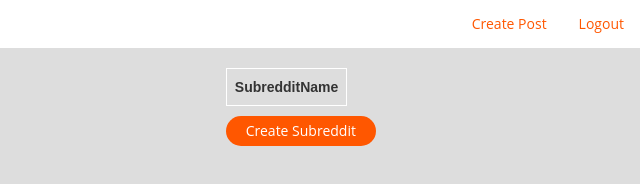
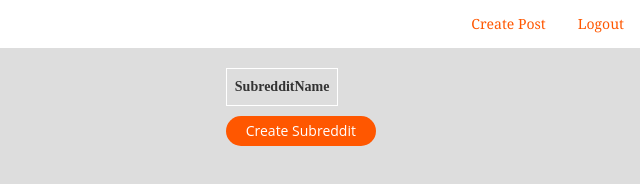
Before and after one commit to MedhunKannan/2B02-Mervyn-Yiping-Ralph-Medhun_RedditClone, a website: page Frontend/public/viewpost.html in a window 1280 px wide. Shown: the full height of the page, 640-1280 px from the left. Drawn offline with nearby package versions, Linux system fonts and the light colour scheme.

Commit message:
changed the fonts

```diff
--- a/Frontend/public/viewpost.html
+++ b/Frontend/public/viewpost.html
@@ -72,10 +72,10 @@
                   <div class="card text-center">
                           <div class="card-header"> Featured </div>
                       <div class="card-body">
-                        <h5 class="card-title"><a href="viewComment.html?id=${d.id}">${d.title}</a></h5>
-                        <h5 class="name">Subreddit: <a href="viewSubreddit.html?subreddit_id=${d.subreddit_id}">${d.name}</a></h5>
-                        <h6>Posted by: ${d.username}</h6>
-                        <p class="card-body" style ="padding:5%;">${d.body}</p>
+                        <h5 class="card-title" style ="font-family: 'Montserrat'; font-size: 16px;"><a href="viewComment.html?id=${d.id}">${d.title}</a></h5>
+                        <h5 class="name" style ="font-family: 'Montserrat'; font-size: 16px;">Subreddit: <a href="viewSubreddit.html?subreddit_id=${d.subreddit_id}">${d.name}</a></h5>
+                        <h6 style =" font-family: 'Montserrat'; font-size: 12px;">Posted by: ${d.username}</h6>
+                        <p class="card-body" style =" font-family: 'Montserrat'; font-size: 16px;">${d.body}</p>
                         <p class="card-content"><a href="viewComment.html?id=${d.id}"><img src= "${d.cloudinary_url}" style= "width:450px; height:450px;"/></p></a>
                       </div>
                       <div class="card-footer text-muted">
@@ -92,7 +92,7 @@
                   </div>
                   <div class="card-body">
                     <h5 class="card-title"><a href="viewComment.html?id=${d.id}">${d.title}</a></h5>
-                    <h5 class="name">Subreddit: <a href="viewSubreddit.html?subreddit_id=${d.subreddit_id}">${d.name}</a></h5>
+                    <h5 class="name" style =" font-family: 'Montserrat';">Subreddit: <a href="viewSubreddit.html?subreddit_id=${d.subreddit_id}">${d.name}</a></h5>
                     <h6>Posted by: ${d.username}</h6>
                     <p class="card-body">${d.body}</p>
                   </div>
@@ -159,13 +159,11 @@
           },
         });
 
-
         $("#Logout").click(function () {
-          alert("Logged out!")
-        window.localStorage.clear();
-        window.location.assign("http://localhost:3001/login.html");
+          alert("Logged out!");
+          window.localStorage.clear();
+          window.location.assign("http://localhost:3001/login.html");
         });
-
 
         $("#create").click(function () {
           var subredditName = $("#createname").val();
@@ -209,12 +207,24 @@
   </head>
 
   <body>
-
     <ul>
       <!-- <li id="Logout" value="Log Out" style="float:right" /> -->
-      <li><a id="Logout" value="Log Out">Logout</a></li>
-      <li><a href="post.html" value="Create">Create Post</a></li>
-
+      <li>
+        <a
+          id="Logout"
+          value="Log Out"
+          style="font-family: Georgia, 'Times New Roman', Times, serif"
+          >Logout</a
+        >
+      </li>
+      <li>
+        <a
+          href="post.html"
+          value="Create"
+          style="font-family: Georgia, 'Times New Roman', Times, serif"
+          >Create Post</a
+        >
+      </li>
     </ul>
     <div class="row justify-content-center" style="margin-top: 20px">
       <div id="post" class="col-6"></div>
@@ -222,10 +232,16 @@
       <div class="col-2">
         <table id="subTable">
           <tr>
-            <th>SubredditName</th>
+            <th style="font-family: 'Times New Roman', Times, serif">
+              SubredditName
+            </th>
           </tr>
         </table>
-        <button class="createSubreddit" id = "createSubreddit"onclick="toggleForm()">
+        <button
+          class="createSubreddit"
+          id="createSubreddit"
+          onclick="toggleForm()"
+        >
           Create Subreddit
         </button>
       </div>
```
Also changed, not shown: Frontend/public/viewSubreddit.html (+1 -1 lines), 1 other file.
